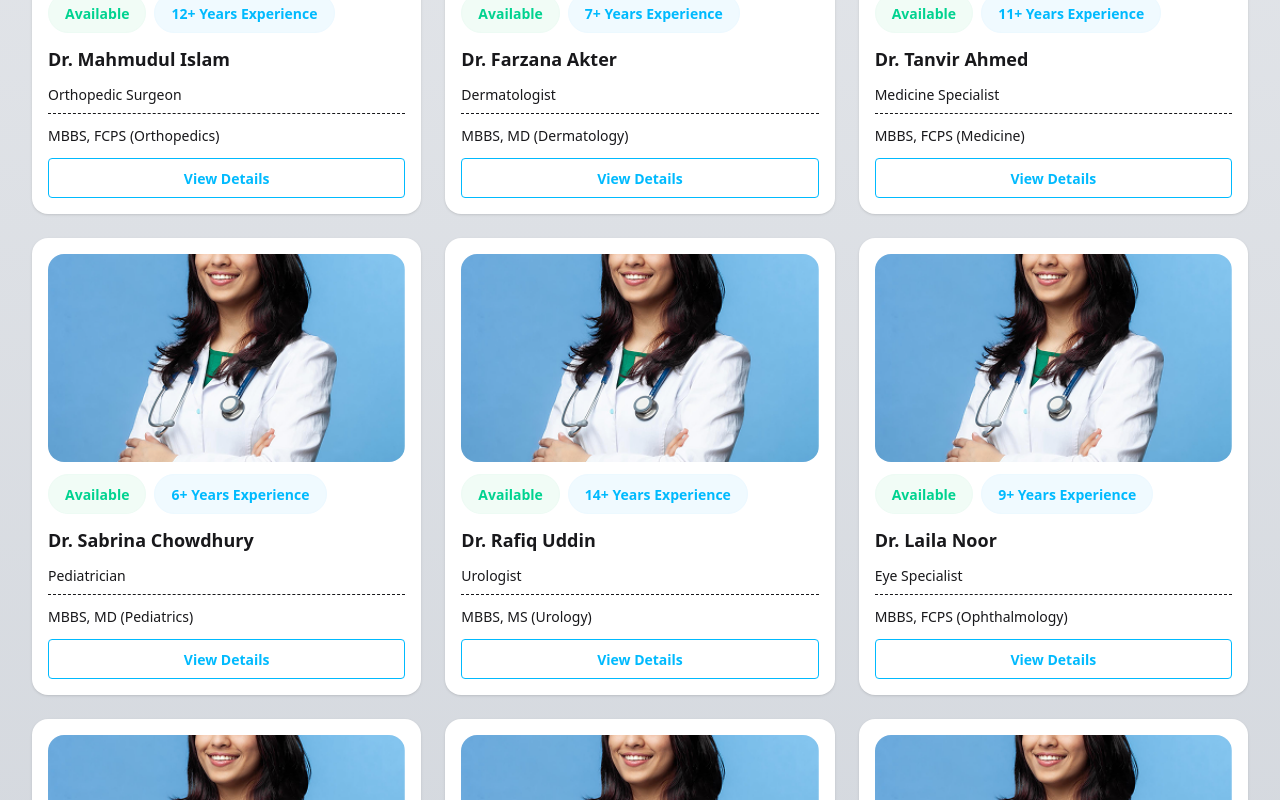
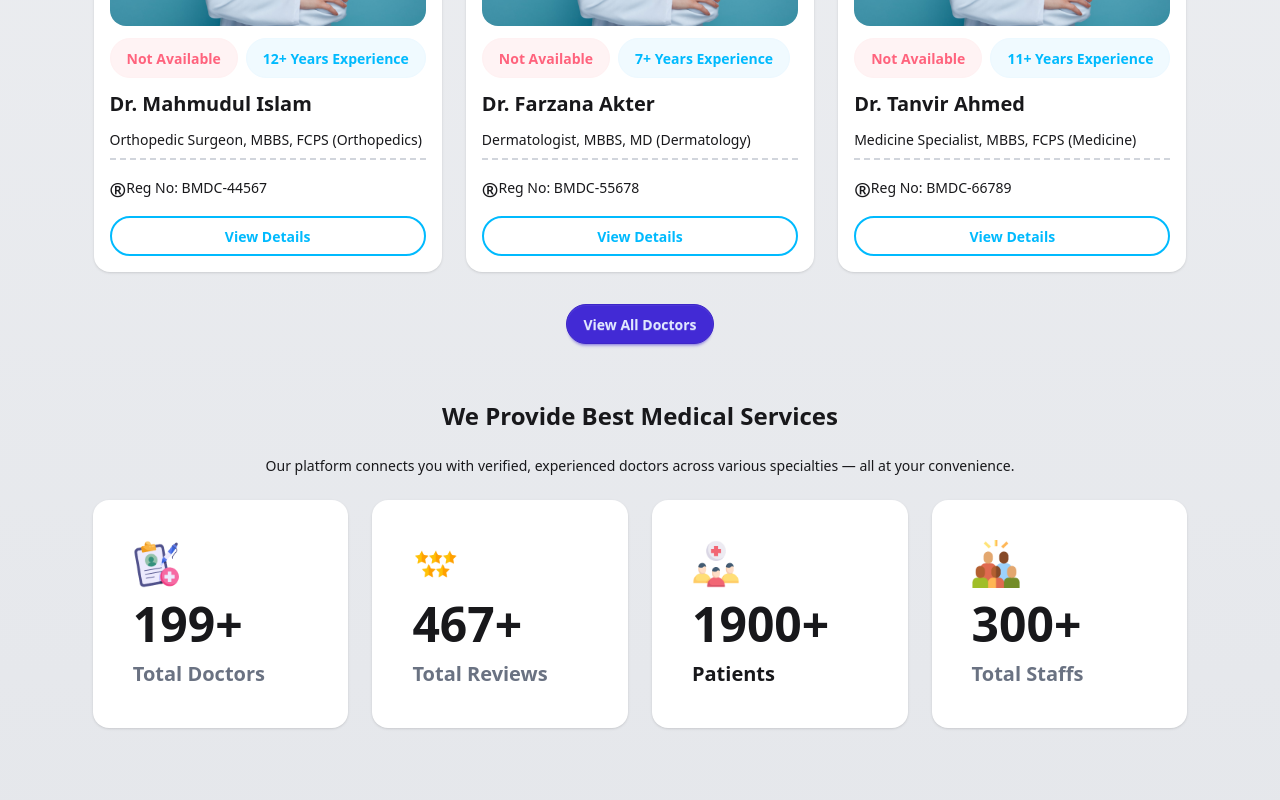
Before and after one commit to findmariammariaa/Phudu, a React (Vite) app: page / in a window 1280 px wide. Shown: the part 1520-2320 px from the top of the page. Built offline with nearby package versions, Linux system fonts and the light colour scheme.

Commit message:
Added doctor details page

```diff
--- a/src/Routes/Route.jsx
+++ b/src/Routes/Route.jsx
@@ -9,6 +9,7 @@ import Blogs from "../pages/Blogs/Blogs";
 import Error from "../pages/Error/Error";
 import Booking from "../components/Booking/Booking";
 import ErrorMsg from "../components/ErrorMsg/ErrorMsg";
+import Doctor from "../components/Doctor/Doctor";
 export const router = createBrowserRouter([
   {
     path: "/",
@@ -18,11 +19,10 @@ export const router = createBrowserRouter([
         index: true,
         Component: Home,
         loader: () => fetch("/doctors.json").then(res => res.json())
-
       },
       {
-        path: "details",
-        Component: Details,
+        path: "doctors/:id",
+        Component: Doctor,
       },
       {
         path: "booking",
--- /dev/null
+++ b/src/components/Dashboard/Dashboard.jsx
@@ -0,0 +1,63 @@
+import React from "react";
+
+function Dashboard() {
+  return (
+    <div className="flex flex-col justify-center items-center gap-6 my-8">
+      <h1 className="text-2xl font-extrabold mx-auto mt-4">
+        We Provide Best Medical Services
+      </h1>
+
+      <p className="text-sm max-w-3xl mx-auto text-center">
+        Our platform connects you with verified, experienced doctors across
+        various specialties — all at your convenience.
+      </p>
+      <div className="grid grid-cols-1 md:grid-cols-2 lg:grid-cols-4 gap-6 w-9/10 mx-auto mb-25">
+        <div className="flex flex-col gap-3 p-10 bg-white rounded-2xl shadow">
+          <img
+            src="/public/img/success-doctor.png"
+            alt=""
+            srcset=""
+            className="w-12 h-auto"
+          />
+          <h2 className="text-5xl font-bold">199+</h2>
+          <h3 className="text-xl text-gray-500 font-semibold">Total Doctors</h3>
+        </div>
+
+         <div className="flex flex-col gap-3 p-10 bg-white rounded-2xl shadow">
+          <img
+            src="/public/img/success-review.png"
+            alt=""
+            srcset=""
+            className="w-12 h-auto"
+          />
+          <h2 className="text-5xl font-bold">467+</h2>
+          <h3 className="text-xl text-gray-500 font-semibold">Total Reviews</h3>
+        </div>
+
+         <div className="flex flex-col gap-3 p-10 bg-white rounded-2xl shadow">
+          <img
+            src="/public/img/success-patients.png"
+            alt=""
+            srcset=""
+            className="w-12 h-auto"
+          />
+          <h2 className="text-5xl font-bold">1900+</h2>
+          <h3 className="text-xl ftext-gray-500 font-semibold">Patients</h3>
+        </div>
+
+         <div className="flex flex-col gap-3 p-10 bg-white rounded-2xl shadow">
+          <img
+            src="/public/img/success-staffs.png"
+            alt=""
+            srcset=""
+            className="w-12 h-auto"
+          />
+          <h2 className="text-5xl font-bold">300+</h2>
+          <h3 className="text-xl text-gray-500 font-semibold">Total Staffs</h3>
+        </div>
+      </div>
+    </div>
+  );
+}
+
+export default Dashboard;
--- /dev/null
+++ b/src/components/Doctor/Doctor.jsx
@@ -0,0 +1,68 @@
+import React from "react";
+import { useLocation } from "react-router";
+
+function Doctor() {
+  const location = useLocation();
+  const doctor = location.state?.doctor;
+  console.log(doctor);
+  return (
+    <div className=" bg-gray-100 min-h-screen py-10 flex flex-col gap-10">
+      <div className="p-12 mx-10 flex flex-col justify-center items-center gap-4 bg-white rounded-3xl shadow-lg">
+        <h1 className="text-2xl font-bold ">Doctor's Profile Details</h1>
+        <p className="text-sm text-gray-600 w-5/6 text-center">
+          Comprehensive profile of {doctor.name}, a seasoned {doctor.speciality}{" "}
+          with over {doctor.experience} years of experience in diagnosing and
+          treating related medical conditions. {doctor.name} is committed to
+          providing personalized care and staying updated with the latest
+          advancements in respective field to ensure the best outcomes for the
+          patients.
+        </p>
+      </div>
+      <div className="p-12 mx-10 flex justify-center items-center gap-10 bg-white rounded-3xl shadow-lg">
+        <img
+          src="/public/img/doctor-sample.png"
+          alt=""
+          srcset=""
+          className="h-80 w-auto"
+        />
+        <div className="flex flex-col w-4/5">
+          <h1 className="text-3xl font-bold">{doctor.name}</h1>
+          <h2 className="text-xl text-gray-600">
+            {doctor.education}
+          </h2>
+          <p className="text-xl text-gray-600 mb-2">
+            {doctor.speciality}
+          </p>
+          <p className="text-gray-400 text-md">Working at</p>
+          <p className="text-xl font-bold text-black my-4">
+            {" "}
+            {doctor.workplace}
+          </p>
+          <p className="text-sm  items-center flex border-y-2 border-dashed border-y-gray-200 pb-2">
+            <span className="text-xl font-bold mt-1 ">®</span>Reg No:{" "}
+            {doctor.registrationNumber}
+          </p>
+
+
+          <div className="flex flex-wrap gap-2 items-center  my-2">
+            <h1 className="text-sm font-semibold">Availability </h1>
+            {doctor.availability.map((day, index) => (
+              <span
+                key={index}
+                className="btn text-sm btn-sm btn-soft btn-warning rounded-full cursor-default pointer-events-none"
+              >
+                {day}
+              </span>
+            ))}
+          </div>
+           <div className="flex flex-wrap gap-2 items-center">
+            <h1 className="text-sm font-semibold">Consultation Fee: </h1>
+            <h2 className="text-sm text-blue-500 font-semibold">Taka :{doctor.fee} <span className="text-sm text-gray-400">(inc. Vat)</span> Per consultation</h2>
+          </div>
+        </div>
+      </div>
+    </div>
+  );
+}
+
+export default Doctor;
--- a/src/components/Doctors/Doctors.jsx
+++ b/src/components/Doctors/Doctors.jsx
@@ -1,57 +1,90 @@
-import React from "react";
+import React, { useState } from "react";
 import { Link } from "react-router-dom";
 
 function Doctors({ doctors }) {
+  const today = new Date();
+const days = ["Sunday", "Monday", "Tuesday", "Wednesday", "Thursday", "Friday", "Saturday"];
+const todayName = days[today.getDay()];
+
+  const [showAll, setShowAll] = useState(false);
+  const displayedDoctors = showAll ? doctors : doctors.slice(0, 6);
   return (
-    <div className="flex flex-col gap-6">
-
-      <h1 className="text-2xl font-extrabold mx-auto mt-4">
-        Our Best Doctors
-      </h1>
+    <div className="flex flex-col justify-center items-center gap-6 mx-10 my-8">
+      <h1 className="text-2xl font-extrabold mx-auto mt-4">Our Best Doctors</h1>
 
       <p className="text-sm max-w-3xl mx-auto text-center">
-        Our platform connects you with verified, experienced doctors across various specialties —
-        all at your convenience. Whether it's a routine checkup or urgent consultation,
-        book appointments in minutes and receive quality care you can trust.
+        Our platform connects you with verified, experienced doctors across
+        various specialties — all at your convenience. Whether it's a routine
+        checkup or urgent consultation, book appointments in minutes and receive
+        quality care you can trust.
       </p>
 
       <div className="grid grid-cols-1 md:grid-cols-2 lg:grid-cols-3 gap-6">
-        {doctors.map((doctor) => (
+        {displayedDoctors.map((doctor) => (
           <div
             key={doctor.id}
             className="flex flex-col gap-3 p-4 bg-white rounded-2xl shadow"
           >
             <img
-              src='img/doctor-sample.png'
+              src="img/image.png"
               alt={doctor.name}
               className="h-52 w-full object-cover rounded-2xl"
             />
 
             <div className="flex gap-2">
-              <span className="btn btn-soft btn-success rounded-full">
+              {
+                doctor.availability.includes(todayName) ? (
+                   <span className="btn btn-soft btn-success rounded-full cursor-default pointer-events-none">
                 Available
               </span>
-              <span className="btn btn-soft btn-info rounded-full">
+              ) :
+              (
+                 <span className="btn btn-soft btn-error rounded-full cursor-default pointer-events-none">
+                Not Available
+              </span>
+              )
+              }
+
+              <span className="btn btn-soft btn-info rounded-full cursor-default pointer-events-none">
                 {doctor.experience}+ Years Experience
               </span>
             </div>
 
-            <h2 className="text-lg font-bold">{doctor.name}</h2>
+            <h2 className="text-xl font-bold">{doctor.name}</h2>
 
-            <p className="border-b border-dashed pb-2 text-sm">
-              {doctor.speciality}
+            <p className="border-b-2 border-dashed border-b-gray-300 pb-2 text-sm">
+              {doctor.speciality}, {doctor.education}
             </p>
 
-            <p className="text-sm">{doctor.education}</p>
+            <p className="text-sm  items-center flex ">
+              <span className="text-xl font-bold mt-1">®</span>Reg No:{" "}
+              {doctor.registrationNumber}
+            </p>
 
-            <Link to={`/doctors/${doctor.id}`}>
-              <button className="btn btn-outline btn-info w-full">
+            <Link to={`/doctors/${doctor.id}`} state={{ doctor }}>
+              <button className="btn btn-outline btn-info w-full rounded-full border-2 font-bold">
                 View Details
               </button>
             </Link>
           </div>
         ))}
       </div>
+      {!showAll && doctors.length > 6 && (
+        <button
+          onClick={() => setShowAll(true)}
+          className="btn btn-primary rounded-full font-bold m-2"
+        >
+          View All Doctors
+        </button>
+      )}
+      {showAll && (
+        <button
+          onClick={() => setShowAll(false)}
+          className="btn btn-outline btn-primary w-1/5 rounded-full font-bold"
+        >
+          Show Less
+        </button>
+      )}
     </div>
   );
 }
--- a/src/components/Footer/Footer.jsx
+++ b/src/components/Footer/Footer.jsx
@@ -5,7 +5,7 @@ const Footer = () => {
   return (
     <footer className="flex shadow-md w-full flex-col footer footer-horizontal footer-center bg-base-100 text-base-content rounded p-10">
       <div className="flex">
-        <img src="img/logo.png" alt="logo" className="size-10" />
+        <img src="/img/logo.png" alt="logo" className="size-10" />
         <a className="btn btn-ghost text-xl font-extrabold">PHUDU</a>
       </div>
       <nav className="grid grid-flow-col gap-4">
@@ -16,7 +16,7 @@ const Footer = () => {
 
         <NavLink to={"/contact"}>Contact Us</NavLink>
       </nav>
-      <hr className=" border-base-300 border-2 w-6/7" />
+      <hr className=" border-base-300 border-1 w-6/8" />
 
       <nav>
         <div className="grid grid-flow-col gap-3">
--- a/src/components/Header/Header.jsx
+++ b/src/components/Header/Header.jsx
@@ -43,7 +43,7 @@ const Header = () => {
           </div>
           <div className="flex">
 
-          <img src="img/logo.png" alt="logo" className="size-10"/>
+          <img src="/public/img/logo.png" alt="logo" className="size-10"/>
           <a className="btn btn-ghost text-xl font-extrabold">PHUDU</a>
           </div>
         </div>
--- a/src/components/Home/Home.jsx
+++ b/src/components/Home/Home.jsx
@@ -2,13 +2,15 @@ import React from 'react';
 import Hero from '../Header/Hero';
 import Doctors from '../Doctors/Doctors';
 import { useLoaderData } from 'react-router-dom';
+import Dashboard from '../Dashboard/Dashboard';
 const Home = () => {
     const doctors= useLoaderData();
     console.log(doctors);
     return (
-        <div className=' min-h-screen bg-linear-to-b  from-gray-100 to-gray-300  mx-auto px-8'>
+        <div className=' min-h-screen bg-linear-to-b  from-gray-100 to-gray-200  mx-auto px-8'>
             <Hero></Hero>
             <Doctors doctors={doctors}></Doctors>
+            <Dashboard></Dashboard>
         </div>
     );
 };
--- a/src/pages/Blogs/Blogs.jsx
+++ b/src/pages/Blogs/Blogs.jsx
@@ -3,7 +3,7 @@ import React from 'react';
 const Blogs = () => {
     return (
         <div>
-            <H1>This is blogs page</H1>
+            <h1>This is blogs page</h1>
         </div>
     );
 };
```
